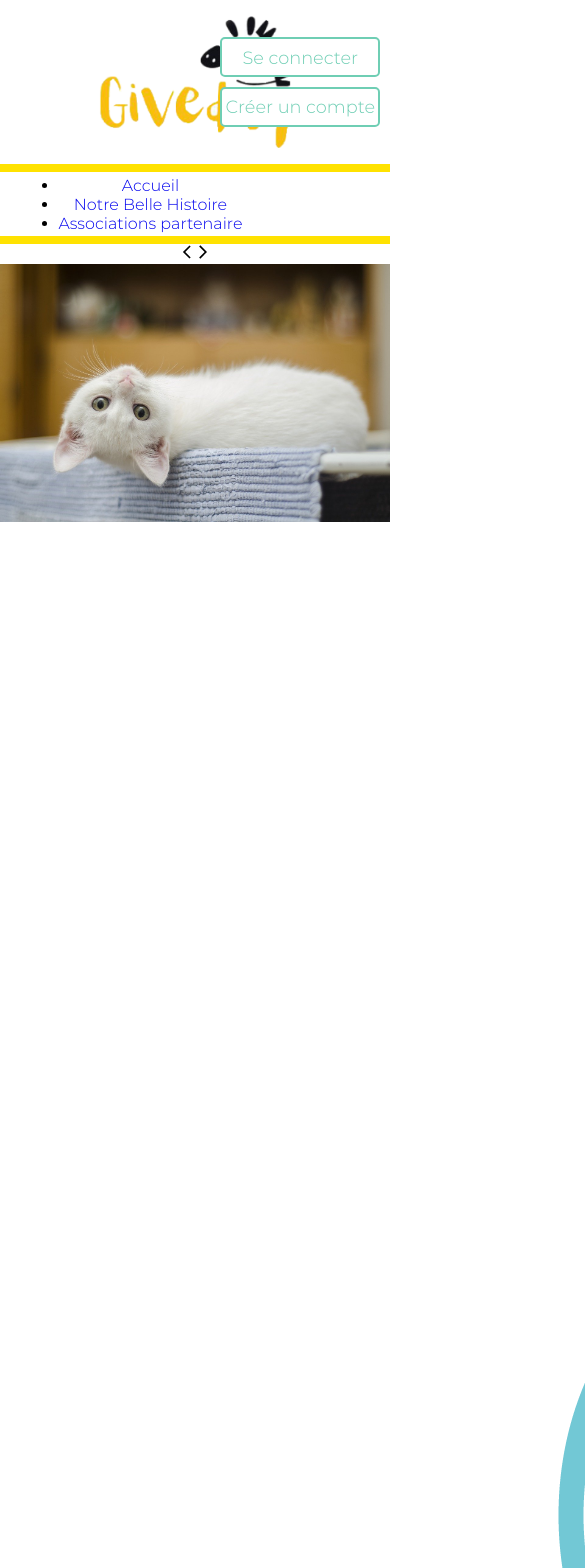
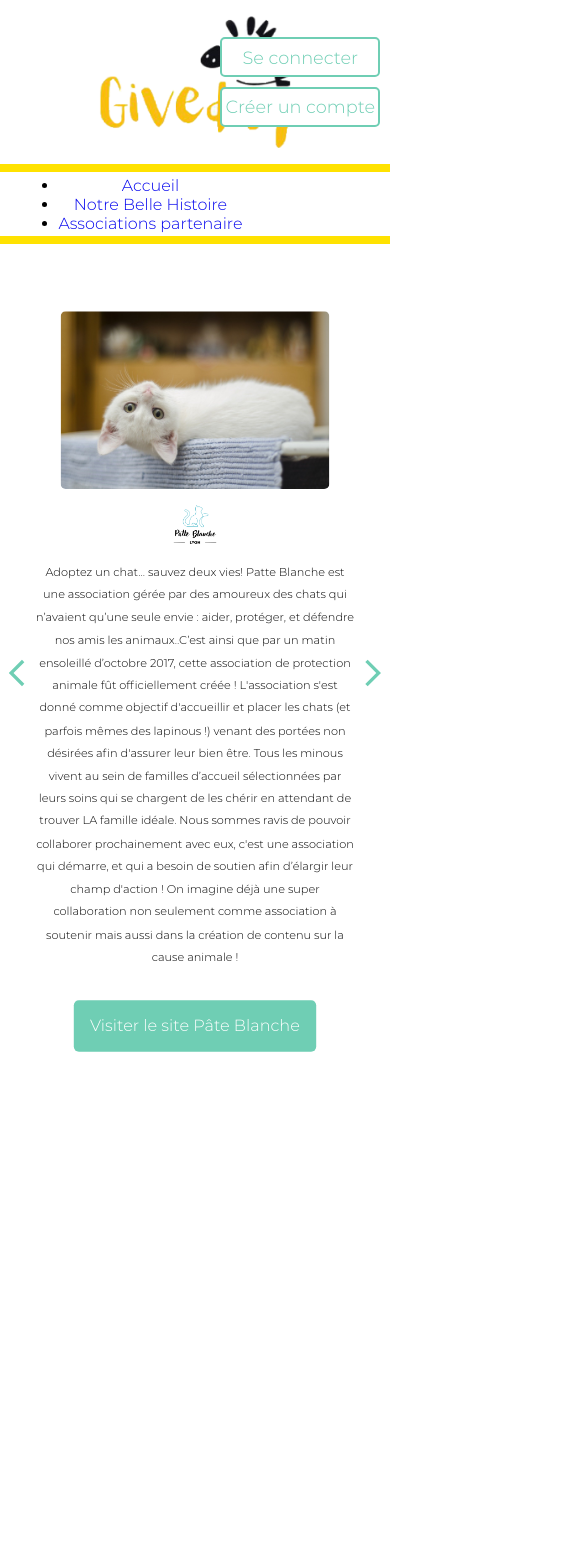
Before and after one commit to WildCodeSchool/2022-03-JS-RemoteFR-Outsiders-P3-GiveDay, a React (Vite) app in the folder frontend/: page /associations in a window 390 px wide. Shown: the top 1568 px of the page, 585 px wide, since content can reach past the window. After the commit the page ends 1120 px from the top, so only its background shows below. Built offline with nearby package versions, Linux system fonts and the light colour scheme.

Commit message:
carousel desktop and responsive mobile ok

```diff
--- a/frontend/package.json
+++ b/frontend/package.json
@@ -16,7 +16,6 @@
     "react-dom": "^17.0.2",
     "react-icons": "^4.4.0",
     "react-router-dom": "^6.3.0",
-    "swiper": "^8.2.2",
     "template-fullstack": "file:.."
   },
   "devDependencies": {
--- a/frontend/src/assets/root.css
+++ b/frontend/src/assets/root.css
@@ -29,6 +29,8 @@
   --font-logo: aloja;
   --font-titre_small-text: leagueSpartan;
   --font-big-text: Montserrat;
+
+  --transition: all 400ms ease;
 }
 
 * {
@@ -50,6 +52,7 @@ h3 {
   border-radius: 5px;
   background-color: var(--color_light);
   color: var(--color_3);
+  transition: var(--transition);
 }
 
 .buttonStyle:hover {
@@ -58,3 +61,7 @@ h3 {
   border: 2px solid var(--color_light);
   cursor: pointer;
 }
+
+a {
+  transition: var(--transition);
+}
--- a/frontend/src/components/Login/login.css
+++ b/frontend/src/components/Login/login.css
@@ -7,6 +7,7 @@
   position: absolute;
   right: 0;
   top: 0;
+  z-index: 1;
 }
 
 .buttonContainer {
@@ -37,7 +38,7 @@
   justify-content: center;
   align-items: center;
   border-radius: 5px;
-  animation: newShowScreen 2s;
+  animation: newShowScreen 1s;
 }
 
 .exitFormContainer {
--- a/frontend/src/pages/Associations/Slide.jsx
+++ b/frontend/src/pages/Associations/Slide.jsx
@@ -7,10 +7,12 @@ function Slide({ props, current, index }) {
         <div id="carousel">
           <img src={props.photo} alt="asso" className="photo" />
           <div className="content">
-            <img src={props.logo} alt="logo" />
+            <img src={props.logo} alt="logo" className="logoAsso" />
             <p>{props.description}</p>
-            <a href={props.url}>Visiter le site {props.nom}</a>{" "}
           </div>
+          <a href={props.url} target="_blank" rel="noreferrer">
+            Visiter le site {props.nom}{" "}
+          </a>{" "}
         </div>
       )}
     </div>
--- a/frontend/src/pages/Associations/SliderAssociations.jsx
+++ b/frontend/src/pages/Associations/SliderAssociations.jsx
@@ -1,5 +1,5 @@
 import React, { useState } from "react";
-import "./associations.css";
+import "./sliderAssociations.css";
 import {
   MdOutlineArrowForwardIos,
   MdOutlineArrowBackIos,
--- a/frontend/src/pages/Associations/associations.css
+++ /dev/null
@@ -1,39 +0,0 @@
-.swiper {
-  width: 80%;
-  position: relative;
-}
-
-.photo {
-  width: 100%;
-}
-.description {
-  position: absolute;
-  top: 50%;
-  left: 55%;
-  transform: translate(-10%, -50%);
-  background-color: rgba(57, 53, 53, 0.887);
-  color: white;
-  padding: 2rem;
-  border-radius: 1rem;
-}
-.description a {
-  text-decoration: none;
-  color: white;
-}
-.description a:hover {
-  font-size: 1.5rem;
-}
-.swiperslide .description .logo img {
-  max-width: 10rem;
-}
-
-.swiper-button-next,
-.swiper-button-prev {
-  color: white;
-}
-
-@media screen and (max-width: 1500px) {
-  .myswiper {
-    width: 100%;
-  }
-}
--- a/frontend/src/pages/Associations/dataAsso.js
+++ b/frontend/src/pages/Associations/dataAsso.js
@@ -27,11 +27,11 @@ export const dataAsso = [
     url: "https://rejoue.asso.fr/",
   },
   {
-    nom: "Pâte Blanche",
+    nom: "Terre de Milpa",
     logo: logoTerreDeMilpa,
     photo: pictPotager,
     description:
-      "There are many variations of passages of Lorem Ipsum available, but the majority have suffered alteration in some form, by injected humour, or randomised words which don't look even slightly believable. If you are going to use a passage of Lorem Ipsum, you need to be sure there isn't anything embarrassing hidden in the middle of text. All the Lorem Ipsum generators on the Internet tend to repeat predefined chunks as necessary, making this the first true generator on the Internet. There are many variations of passages of Lorem Ipsum available, but the majority have suffered alteration in some form, by injected humour, or randomised words which don't look even slightly believable. If you are going to use a passage of Lorem Ipsum, you need to be sure there isn't anything embarrassing hidden in the middle of text. All the Lorem Ipsum generators on the Internet tend to repeat predefined chunks as necessary, making this the first true generator on the Internet. ",
+      "There are many variations of passages of Lorem Ipsum available, but the majority have suffered alteration in some form, by injected humour, or randomised words which don't look even slightly believable. If you are going to use a passage of Lorem Ipsum, you need to be sure there isn't anything embarrassing hidden in the middle of text. All the Lorem Ipsum generators on the Internet tend to repeat predefined chunks as necessary, making this the first true generator on the Internet. There are many variations of passages of Lorem Ipsum available, but the majority have suffered alteration in some form, by injected humour, or randomised words which don't look even slightly believable. If you are going to use a passage of Lorem Ipsum, you need to be sure there isn't anything embarrassing hidden in the middle of text. ",
 
     url: "https://www.terredemilpa.fr/",
   },
--- /dev/null
+++ b/frontend/src/pages/Associations/sliderAssociations.css
@@ -0,0 +1,92 @@
+#slider {
+  background: white;
+  position: relative;
+  min-height: 100vh;
+  display: flex;
+  justify-content: center;
+  align-items: center;
+  margin: 3rem 1rem;
+}
+div #carousel {
+  display: flex;
+  flex-direction: column;
+  align-items: center;
+  margin: 5px;
+}
+
+.logoAsso {
+  max-height: clamp(2rem, 10vw, 10rem);
+}
+#carousel .photo {
+  border-radius: var(--border-radius);
+  max-width: 43%;
+  margin: auto;
+}
+
+.content {
+  display: flex;
+  align-items: center;
+  font-size: clamp(0.7rem, 2vw, 15px);
+  padding: 1rem 12rem;
+}
+.content p {
+  line-height: 1.4rem;
+  padding: 1rem;
+}
+#carousel a {
+  color: white;
+  background-color: var(--color_3);
+  border-radius: var(--border-radius);
+  padding: 1rem;
+}
+#carousel a:hover {
+  font-size: 120%;
+}
+
+.icons {
+  position: absolute;
+  top: 47%;
+  right: 10%;
+  font-size: clamp(2rem, 4vw, 3rem);
+  color: var(--color_3);
+  z-index: 10;
+  cursor: pointer;
+  user-select: none;
+}
+
+.icon-left {
+  left: 10%;
+}
+.slide {
+  opacity: 0.3;
+  transition-duration: 1s;
+}
+
+.slide.active {
+  opacity: 1;
+  transition-duration: 2s;
+  transform: scale(1.01);
+}
+
+@media screen and (max-width: 1000px) {
+  .content {
+    display: flex;
+    flex-direction: column;
+    padding: 1rem;
+
+    text-align: center;
+  }
+  .photo {
+    min-width: 70%;
+  }
+
+  #slider {
+    margin: 1rem 0;
+  }
+  .icons {
+    right: 1px;
+  }
+  .icon-left {
+    left: 1px;
+  }
+}
--- a/package.json
+++ b/package.json
@@ -22,7 +22,6 @@
     "axios": "^0.27.2",
     "cors": "^2.8.5",
     "react-icons": "^4.4.0",
-    "react-router-dom": "^6.3.0",
-    "swiper": "^8.2.2"
+    "react-router-dom": "^6.3.0"
   }
 }
```
Also changed, not shown: frontend/src/pages/Associations/Associations.jsx (deleted, +0 -146 lines), 2 other files (tests, documents, lock files or other folders).
